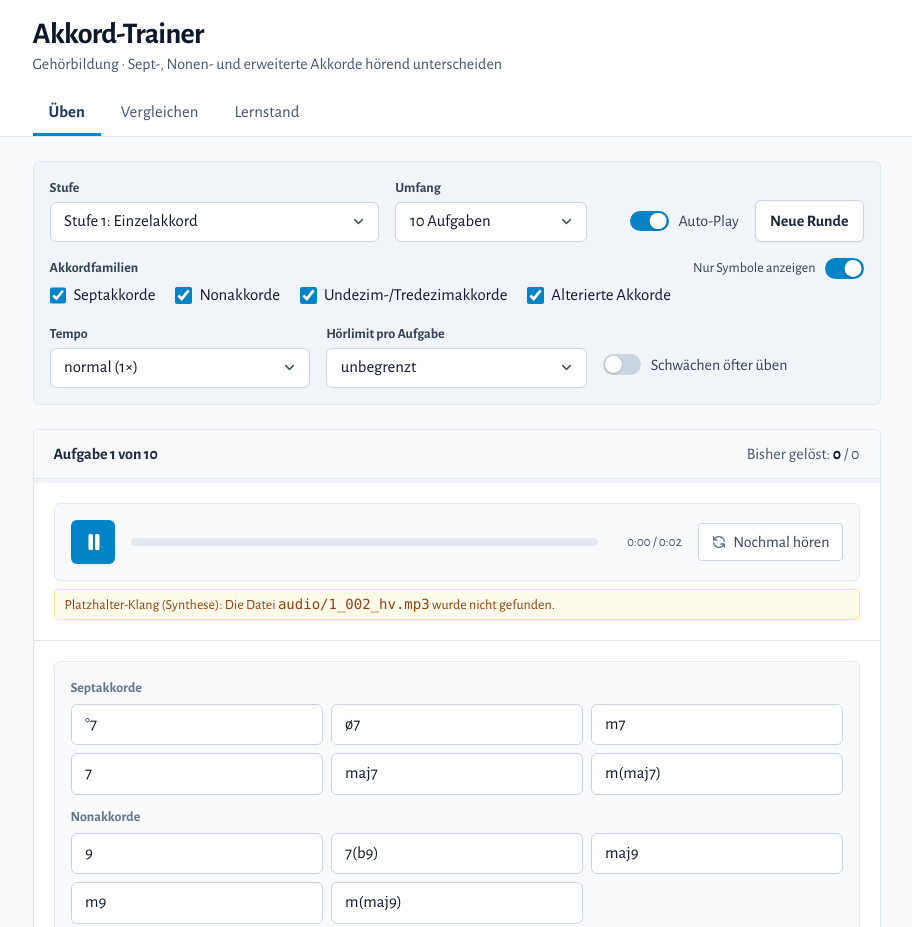
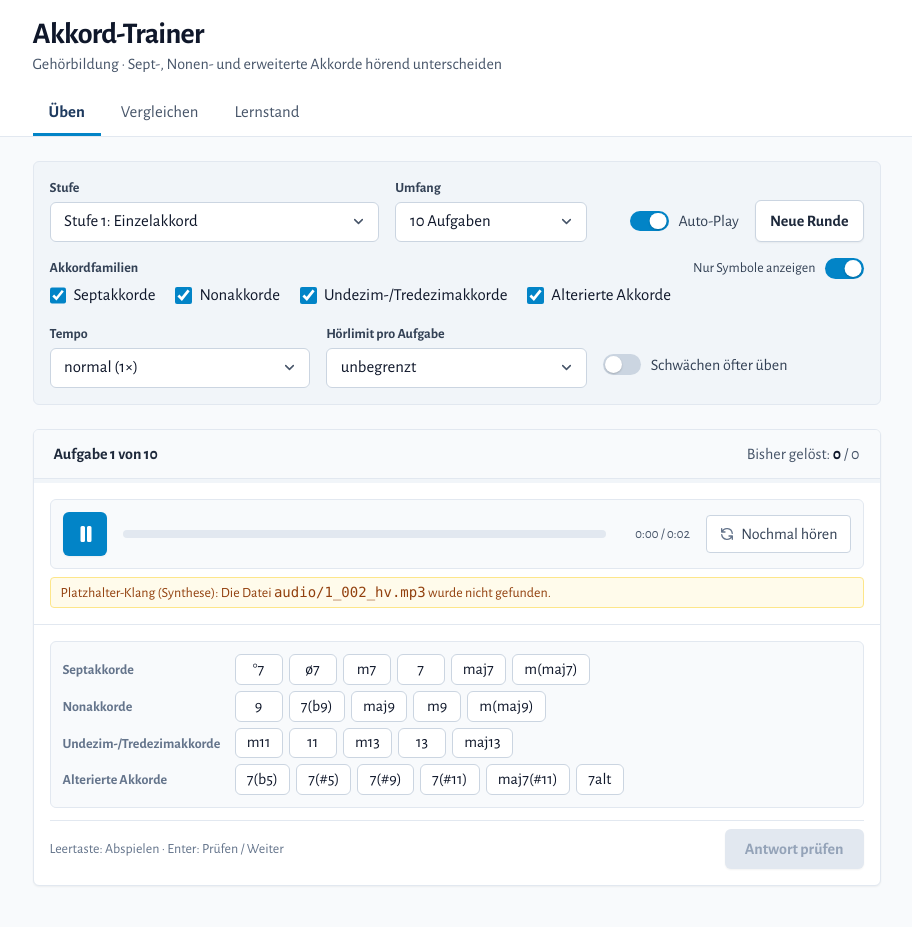
Before and after one commit to MirkoSattig/Gehoerbildung_Mehrklaenge, a plain HTML site: page index.html in a window 1280 px wide. Shown: the top 927 px of the page, without its empty margins (176-1088 px from the left). Drawn offline with Linux system fonts and the light colour scheme.

Commit message:
Akkordauswahl kompakter gestaltet
Buttons als Chips in Inhaltsbreite, eine Zeile pro Akkordfamilie mit
Label links; Paddings und Abstände im Antwortbereich verringert, damit
"Antwort prüfen" ohne Scrollen sichtbar bleibt.

Co-Authored-By: Claude Sonnet 5.5 <noreply@anthropic.com>

```diff
--- a/app.js
+++ b/app.js
@@ -410,11 +410,11 @@ function renderChordRows() {
         const selectedCode = session.selections[rowIndex];
 
         const rowEl = document.createElement('div');
-        rowEl.className = 'bg-[#f8fafc] border border-slate-200 rounded-md p-4';
+        rowEl.className = 'bg-[#f8fafc] border border-slate-200 rounded-md p-3';
 
         const rowTitle = totalChords === 1
             ? ''
-            : `<div class="text-base font-bold text-slate-800 mb-2.5">${rowIndex + 1}. Akkord:</div>`;
+            : `<div class="text-base font-bold text-slate-800 mb-1.5">${rowIndex + 1}. Akkord:</div>`;
 
         const showSymbols = document.getElementById('toggle-symbols')?.checked === true;
 
@@ -448,9 +448,9 @@ function renderChordRows() {
             }).join('');
 
             return `
-                <div class="${showHeadings ? 'mt-3 first:mt-0' : ''}">
-                    ${showHeadings ? `<div class="text-sm font-semibold text-slate-500 mb-1.5">${fam.label}</div>` : ''}
-                    <div class="grid grid-cols-1 sm:grid-cols-2 md:grid-cols-3 gap-2">
+                <div class="flex flex-col sm:flex-row sm:items-start gap-x-3 gap-y-1 ${showHeadings ? 'mt-1.5 first:mt-0' : ''}">
+                    ${showHeadings ? `<div class="text-sm font-semibold text-slate-500 sm:w-40 sm:flex-shrink-0 sm:pt-1.5">${fam.label}</div>` : ''}
+                    <div class="flex flex-wrap gap-1.5 flex-1">
                         ${buttonsHtml}
                     </div>
                 </div>
--- a/index.html
+++ b/index.html
@@ -149,8 +149,8 @@
             </div>
 
             <!-- Minimalistischer Audio-Player -->
-            <div class="p-5 border-b border-slate-200">
-                <div class="bg-[#f8fafc] border border-slate-200 rounded-md p-4 flex flex-col sm:flex-row items-center gap-4">
+            <div class="p-4 border-b border-slate-200">
+                <div class="bg-[#f8fafc] border border-slate-200 rounded-md p-3 flex flex-col sm:flex-row items-center gap-4">
                     <!-- Play / Pause Button -->
                     <button type="button" id="btn-audio-toggle" onclick="toggleAudioPlayback()"
                         class="w-11 h-11 rounded-md bg-[#0284c7] hover:bg-[#0369a1] text-white flex items-center justify-center transition-colors shadow-sm flex-shrink-0"
@@ -192,8 +192,8 @@
             </div>
 
             <!-- Antwort-Auswahlbereich (Dynamische Zeilen mit kompakten Buttons) -->
-            <div class="p-5 space-y-5">
-                <div id="chord-rows-container" class="space-y-4">
+            <div class="p-4 space-y-3">
+                <div id="chord-rows-container" class="space-y-2.5">
                     <!-- Dynamisch erzeugt je nach Anzahl der Akkorde in der Aufgabe -->
                 </div>
 
@@ -201,7 +201,7 @@
                 <div id="feedback-box" class="hidden rounded-md border px-4 py-3 text-base"></div>
 
                 <!-- Aktionsleiste unten -->
-                <div class="pt-3 border-t border-slate-200 flex items-center justify-between">
+                <div class="pt-2 border-t border-slate-200 flex items-center justify-between">
                     <span class="text-sm text-slate-500 hidden sm:inline">
                         Leertaste: Abspielen · Enter: Prüfen / Weiter
                     </span>
--- a/style.css
+++ b/style.css
@@ -105,10 +105,12 @@ body {
     background-color: #ffffff;
     color: var(--text-main);
     border-radius: 0.375rem;
-    padding: 0.55rem 0.85rem;
-    font-size: 1.05rem;
-    line-height: 1.3;
-    text-align: left;
+    padding: 0.3rem 0.7rem;
+    font-size: 1rem;
+    line-height: 1.2;
+    min-width: 3rem;
+    max-width: 100%;
+    text-align: center;
     transition: all 0.15s ease;
 }
 
```
